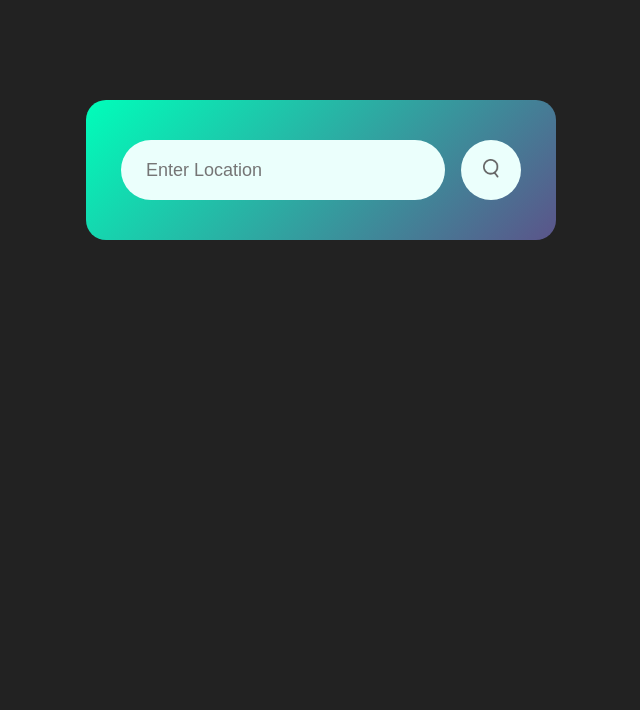
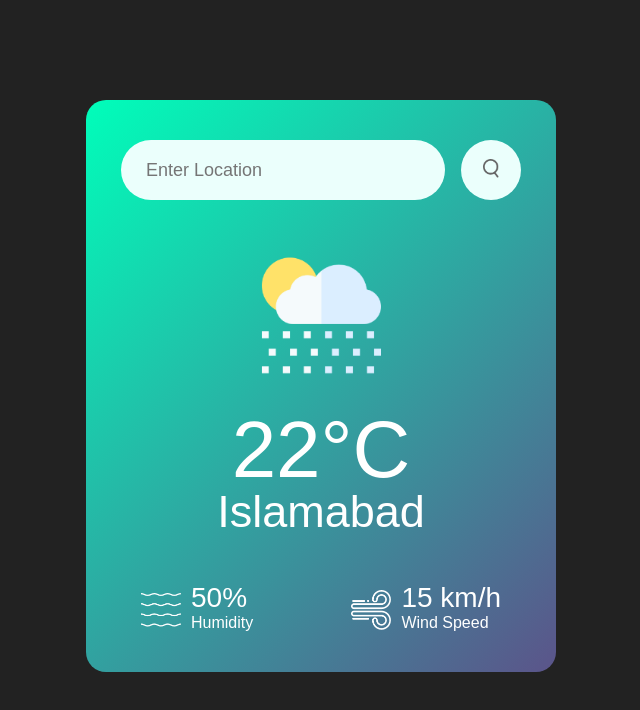
Before and after one commit to DeepakKumarKhatri/Weather-App-Javascript, a plain HTML site: page index.html in a window 1280 px wide. Shown: the whole page, without its empty margins (319-959 px from the left). Drawn offline with Linux system fonts and the light colour scheme.

Commit message:
Almost Completed UI

```diff
--- a/index.html
+++ b/index.html
@@ -14,6 +14,29 @@
             <input type="text" placeholder="Enter Location" required spellcheck="false">
             <button><img src="/assests/search.png" alt="search icon"></button>
         </div>
+
+        <div class="weather">
+            <img src="/assests/rain.png" class="weather-icon">
+            <h1 class="temp">22°C</h1>
+            <h2 class="city">Islamabad</h2>
+            <div class="details">
+                <div class="col">
+                    <img src="/assests/humidity.png" alt="">
+                    <div>
+                        <p class="humidity">50%</p>
+                        <p>Humidity</p>
+                    </div>
+                </div>
+                <div class="col">
+                    <img src="/assests/wind.png" alt="">
+                    <div>
+                        <p class="wind">15 km/h</p>
+                        <p>Wind Speed</p>
+                    </div>
+                </div>
+            </div>
+        </div>
+
     </div>
 
 
--- a/style.css
+++ b/style.css
@@ -45,6 +45,48 @@ body{
     cursor: pointer;
 }
 
+.weather{
+    color: white;
+}
 .search button img{
     width: 16px;
 }
+
+.weather-icon{
+    width: 170px;
+    margin-top: 30px;
+}
+
+.weather h1{
+    font-size: 80px;
+    font-weight: 500;
+}
+
+.weather h2{
+    font-size: 45px;
+    font-weight: 400;
+    margin-top: -10px;
+}
+
+.details{
+    display: flex;
+    align-items: center;
+    justify-content: space-between;
+    padding: 0 20px;
+    margin-top: 50px;
+}
+
+.col{
+    display: flex;
+    align-items: center;
+    text-align: left;
+}
+.col img{
+    width: 40px;
+    margin-right: 10px;
+}
+
+.humidity, .wind{
+    font-size: 28px;
+    margin-top: -6px;
+}
```
